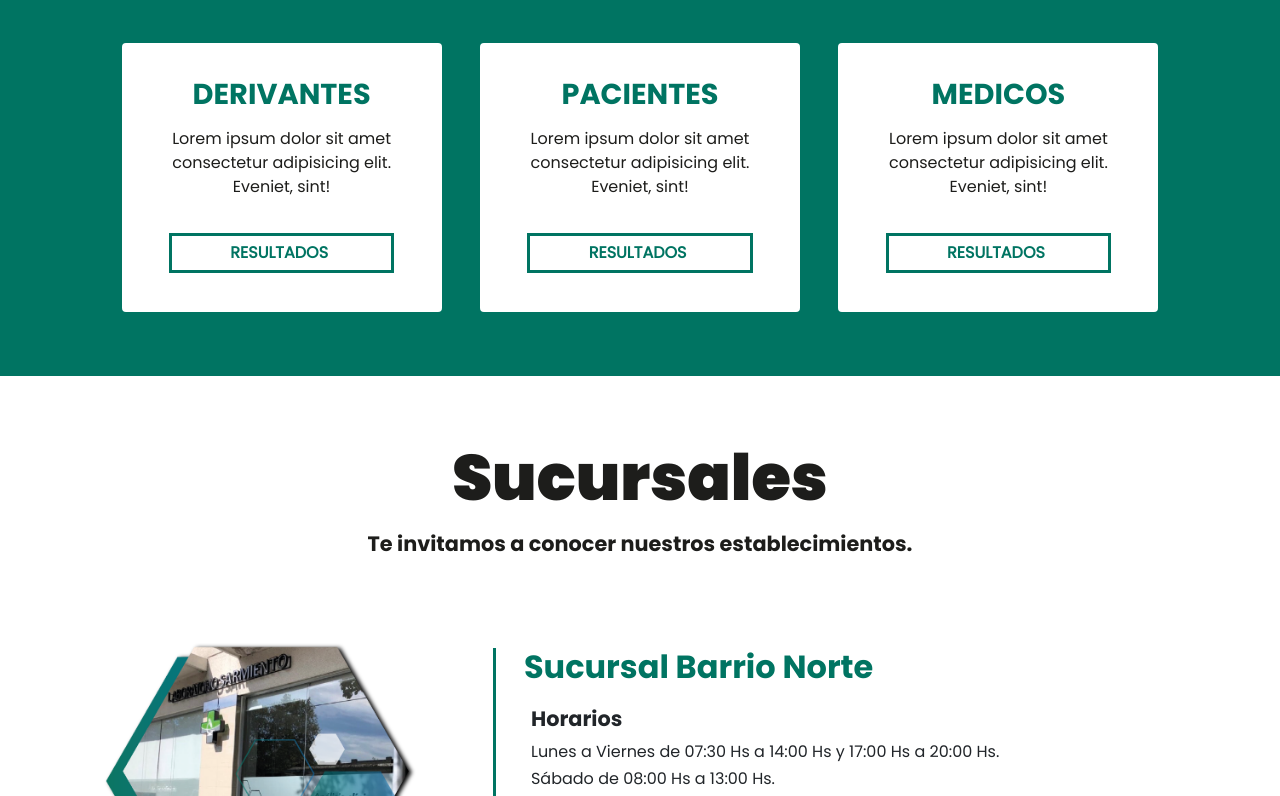
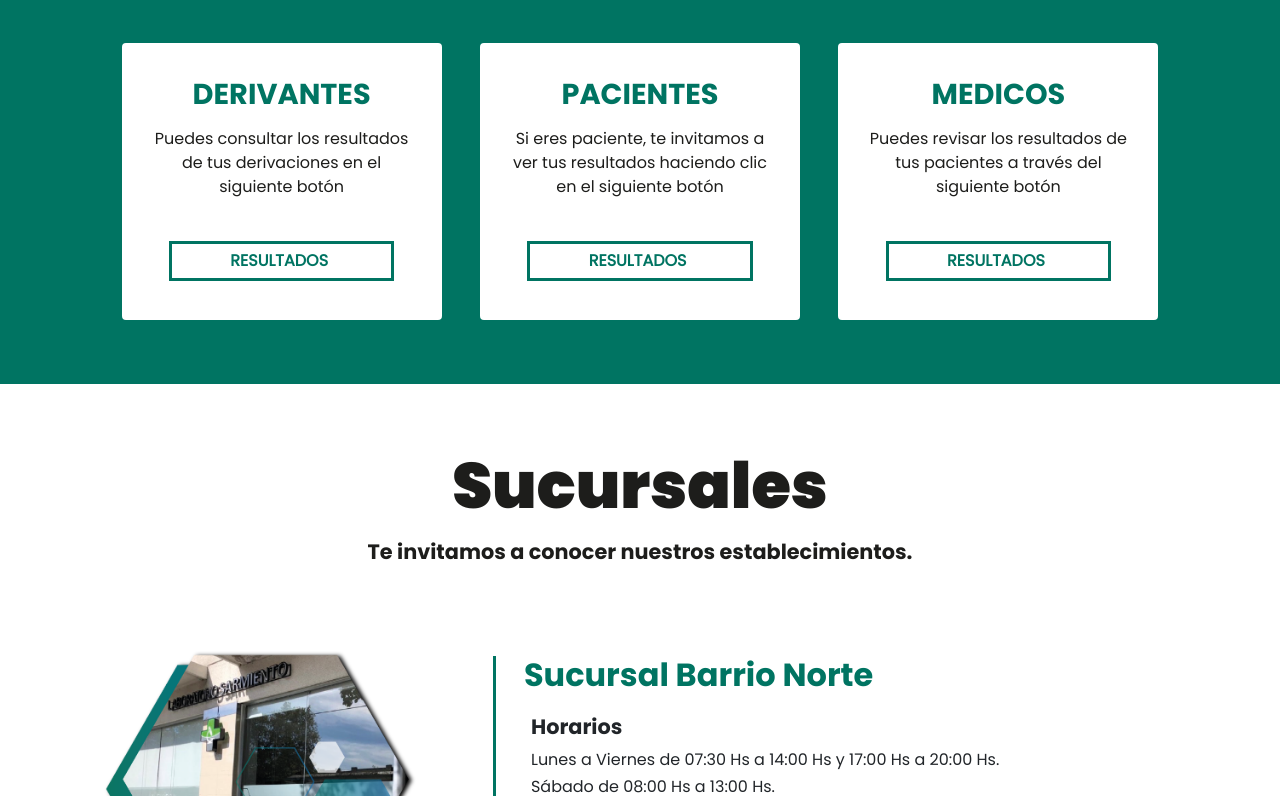
Before and after one commit to santiagochinellato/labSarmiento, a website: page index.html in a window 1280 px wide. Shown: the part 3060-3856 px from the top of the page. Drawn offline with nearby package versions, Linux system fonts and the light colour scheme.

Commit message:
se agregaron algunos cambios

```diff
--- a/index.html
+++ b/index.html
@@ -225,24 +225,24 @@
       <div class="contenedorCards">
         <div class="card">
           <h6>DERIVANTES</h6>
-          <p>Lorem ipsum dolor sit amet consectetur adipisicing elit. Eveniet, sint!</p>
-          <a class="nav-link " href="https://ciaclaboratorio.servebbs.com/interpracsysweb/" target="_blank"><button
+          <p>Puedes consultar los resultados de tus derivaciones en el siguiente botón</p>
+          <a class="nav-link " href="https://ciaclaboratorio.servebbs.com" target="_blank"><button
               class="botonResultados">
               <p>RESULTADOS</p>
             </button></a>
         </div>
         <div class="card">
           <h6>PACIENTES</h6>
-          <p>Lorem ipsum dolor sit amet consectetur adipisicing elit. Eveniet, sint!</p>
-          <a class="nav-link " href="https://ciaclaboratorio.servebbs.com/interpracsysweb/" target="_blank"><button
+          <p>Si eres paciente, te invitamos a ver tus resultados haciendo clic en el siguiente botón</p>
+          <a class="nav-link " href="https://https://ciaclaboratorio.servebbs.com" target="_blank"><button
               class="botonResultados">
               <p>RESULTADOS</p>
             </button></a>
         </div>
         <div class="card">
           <h6>MEDICOS</h6>
-          <p>Lorem ipsum dolor sit amet consectetur adipisicing elit. Eveniet, sint!</p>
-          <a class="nav-link " href="https://ciaclaboratorio.servebbs.com/interpracsysweb/" target="_blank"><button
+          <p>Puedes revisar los resultados de tus pacientes a través del siguiente botón</p>
+          <a class="nav-link " href="https://https://ciaclaboratorio.servebbs.com" target="_blank"><button
               class="botonResultados">
               <p>RESULTADOS</p>
             </button></a>
@@ -251,26 +251,26 @@
       <div class="carouselResultados multiple-items">
         <div class="cardCarousel">
           <h6>MEDICOS</h6>
-          <p>Lorem ipsum dolor sit amet consectetur adipisicing elit. Eveniet, sint!</p>
+          <p>Puedes consultar los resultados de tus derivaciones en el siguiente botón </p>
           <a class="nav-link " href="https://ciaclaboratorio.servebbs.com/interpracsysweb/" target="_blank"><button
               class="botonResultados">
-              <p>RESULTADOS</p>
+              <p class="textoBotonResultados">RESULTADOS</p>
             </button></a>
         </div>
         <div class="cardCarousel">
           <h6>PACIENTES</h6>
-          <p>Lorem ipsum dolor sit amet consectetur adipisicing elit. Eveniet, sint!</p>
+          <p>Si eres paciente, te invitamos a ver tus resultados haciendo clic en el siguiente botón</p>
           <a class="nav-link " href="https://ciaclaboratorio.servebbs.com/interpracsysweb/" target="_blank"><button
               class="botonResultados">
-              <p>RESULTADOS</p>
+              <p class="textoBotonResultados">RESULTADOS</p>
             </button></a>
         </div>
         <div class="cardCarousel">
           <h6>DERIVANTES</h6>
-          <p>Lorem ipsum dolor sit amet consectetur adipisicing elit. Eveniet, sint!</p>
+          <p>Puedes revisar los resultados de tus pacientes a través del siguiente botón</p>
           <a class="nav-link " href="https://ciaclaboratorio.servebbs.com/interpracsysweb/" target="_blank"><button
               class="botonResultados">
-              <p>RESULTADOS</p>
+              <p class="textoBotonResultados">RESULTADOS</p>
             </button></a>
         </div>
       </div>
--- a/index.js
+++ b/index.js
@@ -3,7 +3,7 @@ $(document).ready(function () {
     centerMode: true,
     centerPadding: "60px",
     slidesToShow: 3,
-    autoplay: true,
+    // autoplay: true,
     autoplaySpeed: 4000,
     responsive: [
       {
--- a/scss/_resultados.scss
+++ b/scss/_resultados.scss
@@ -106,6 +106,7 @@
 
     .card {
       width: 25%;
+
       height: fit-content;
       border: 3px solid white;
       background-color: white;
@@ -127,6 +128,8 @@
         text-align: center;
         margin: 0% auto 8%;
         width: 85%;
+        height: 100%;
+        min-height: 80px;
       }
 
       a {
@@ -156,6 +159,8 @@
             margin: 0%;
             margin-left: 20px;
             color: $colorPrimary;
+            min-height: 0;
+            margin-top: 10px;
           }
         }
         button:hover p {
@@ -322,6 +327,7 @@
           text-align: center;
           margin: 0% auto 5%;
           width: 85%;
+          min-height: 80px;
         }
 
         a {
@@ -348,6 +354,8 @@
               width: 50%;
               margin: 0%;
               margin-left: 20px;
+              min-height: 0px;
+              margin-top: 15px;
             }
           }
           button:hover p {
@@ -507,6 +515,7 @@
           text-align: center;
           margin: 0% auto 5%;
           width: 85%;
+          min-height: 80px;
         }
 
         a {
@@ -531,8 +540,10 @@
 
             p {
               width: 50%;
-              margin: 0%;
+              // margin: 0%;
               margin-left: 20px;
+              margin-top: 15px;
+              min-height: 0px;
             }
           }
           button:hover p {
@@ -681,6 +692,7 @@
     .cardCarousel {
       margin: 0 10px;
       // width: 25%;
+      min-height: 269px;
       height: fit-content;
       border: 3px solid white;
       background-color: white;
@@ -700,8 +712,9 @@
         font-size: $textoSize;
         color: $colorPrimary;
         text-align: center;
-        margin: 5% auto 5%;
+        margin: 10px auto 10px;
         width: 85%;
+        min-height: 100px;
       }
 
       a {
@@ -724,10 +737,12 @@
           transition: background-color 0.25s, padding-right 0.25s;
           text-align: center;
 
-          p {
+          .textoBotonResultados {
+            min-height: 0;
             width: 50%;
             margin: 0%;
             margin-left: 20px;
+            top: 50px;
           }
         }
         button:hover p {
```
Also changed, not shown: css/style.css.
